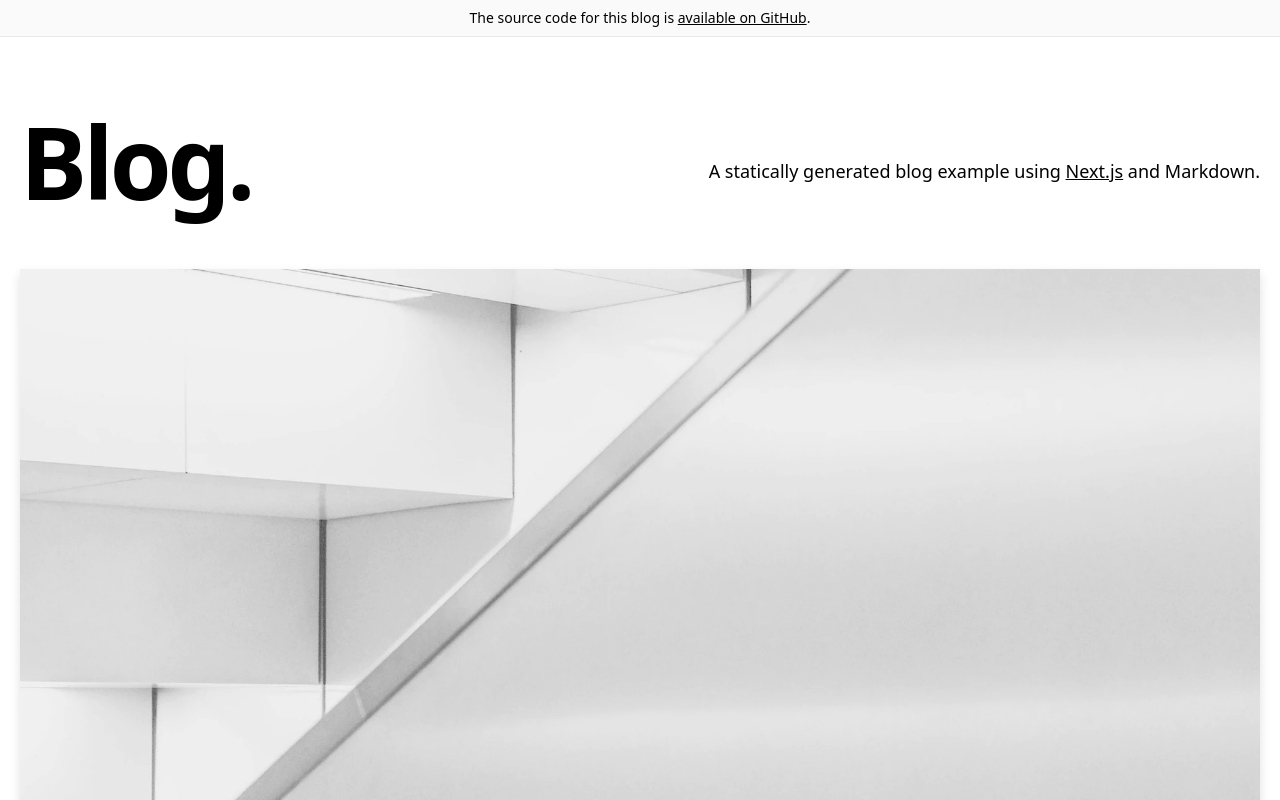
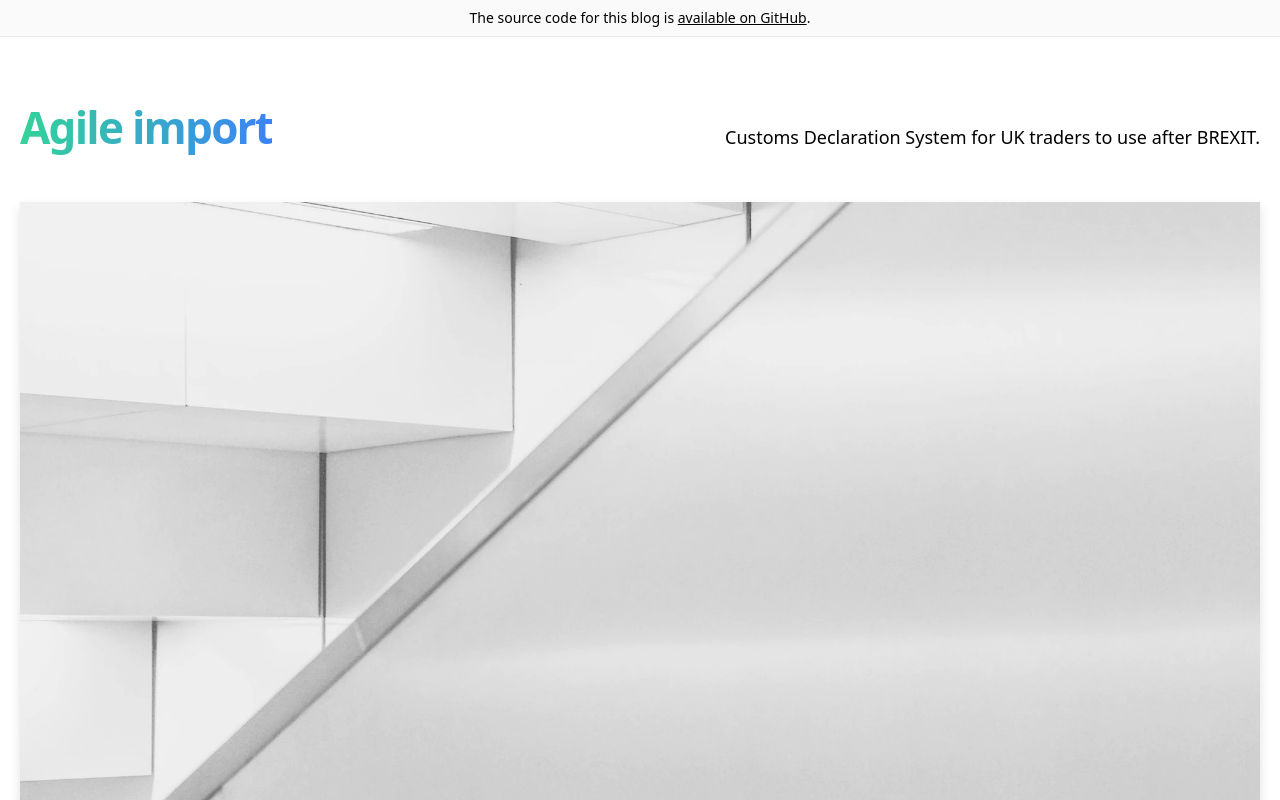
Before and after one commit to WaterlessPiano2/marketing, a Next.js app: page / in a window 1280 px wide. Shown: the top 800 px of the page. Built offline with nearby package versions, Linux system fonts and the light colour scheme.

Commit message:
Making it more Agile Import

```diff
--- a/components/alert.tsx
+++ b/components/alert.tsx
@@ -1,37 +1,36 @@
-import Container from './container'
-import cn from 'classnames'
-import { EXAMPLE_PATH } from '../lib/constants'
+import Container from "./container";
+import cn from "classnames";
 
 type Props = {
-  preview?: boolean
-}
+  preview?: boolean;
+};
 
 const Alert = ({ preview }: Props) => {
   return (
     <div
-      className={cn('border-b', {
-        'bg-accent-7 border-accent-7 text-white': preview,
-        'bg-accent-1 border-accent-2': !preview,
+      className={cn("border-b", {
+        "bg-accent-7 border-accent-7 text-white": preview,
+        "bg-accent-1 border-accent-2": !preview,
       })}
     >
       <Container>
         <div className="py-2 text-center text-sm">
           {preview ? (
             <>
-              This page is a preview.{' '}
+              This page is a preview.{" "}
               <a
                 href="/api/exit-preview"
                 className="underline hover:text-cyan duration-200 transition-colors"
               >
                 Click here
-              </a>{' '}
+              </a>{" "}
               to exit preview mode.
             </>
           ) : (
             <>
-              The source code for this blog is{' '}
+              The source code for this blog is{" "}
               <a
-                href={`https://github.com/vercel/next.js/tree/canary/examples/${EXAMPLE_PATH}`}
+                href={`https://github.com/Agile-Import/marketing`}
                 className="underline hover:text-success duration-200 transition-colors"
               >
                 available on GitHub
@@ -42,7 +41,7 @@ const Alert = ({ preview }: Props) => {
         </div>
       </Container>
     </div>
-  )
-}
+  );
+};
 
-export default Alert
+export default Alert;
--- a/components/footer.tsx
+++ b/components/footer.tsx
@@ -1,5 +1,4 @@
-import Container from './container'
-import { EXAMPLE_PATH } from '../lib/constants'
+import Container from "./container";
 
 const Footer = () => {
   return (
@@ -17,7 +16,7 @@ const Footer = () => {
               Read Documentation
             </a>
             <a
-              href={`https://github.com/vercel/next.js/tree/canary/examples/${EXAMPLE_PATH}`}
+              href={`https://github.com/Agile-Import/marketing`}
               className="mx-3 font-bold hover:underline"
             >
               View on GitHub
@@ -26,7 +25,7 @@ const Footer = () => {
         </div>
       </Container>
     </footer>
-  )
-}
+  );
+};
 
-export default Footer
+export default Footer;
--- a/components/header.tsx
+++ b/components/header.tsx
@@ -1,14 +1,19 @@
-import Link from 'next/link'
+import Link from "next/link";
 
 const Header = () => {
   return (
     <h2 className="text-2xl md:text-4xl font-bold tracking-tight md:tracking-tighter leading-tight mb-20 mt-8">
       <Link href="/">
-        <a className="hover:underline">Blog</a>
+        <a>
+          <div className="font-bold tracking-tighter leading-tight md:pr-8">
+            <span className=" bg-clip-text text-transparent bg-gradient-to-r from-green-400 to-blue-500">
+              Agile import
+            </span>
+          </div>
+        </a>
       </Link>
-      .
     </h2>
-  )
-}
+  );
+};
 
-export default Header
+export default Header;
--- a/components/intro.tsx
+++ b/components/intro.tsx
@@ -1,23 +1,17 @@
-import { CMS_NAME } from '../lib/constants'
 
 const Intro = () => {
   return (
     <section className="flex-col md:flex-row flex items-center md:justify-between mt-16 mb-16 md:mb-12">
-      <h1 className="text-6xl md:text-8xl font-bold tracking-tighter leading-tight md:pr-8">
-        Blog.
-      </h1>
-      <h4 className="text-center md:text-left text-lg mt-5 md:pl-8">
-        A statically generated blog example using{' '}
-        <a
-          href="https://nextjs.org/"
-          className="underline hover:text-success duration-200 transition-colors"
-        >
-          Next.js
-        </a>{' '}
-        and {CMS_NAME}.
+      <div className="text-4xl sm:text-6xl md:text-6xl la:text-8xl font-bold tracking-tighter leading-tight md:pr-8">
+        <span className="bg-clip-text text-transparent bg-gradient-to-r from-green-400 to-blue-500">
+          Agile import
+        </span>
+      </div>
+      <h4 className="text-center md:text-left text-lg la:text-lg mt-5 md:pl-4">
+        Customs Declaration System for UK traders to use after BREXIT.
       </h4>
     </section>
-  )
-}
+  );
+};
 
-export default Intro
+export default Intro;
--- a/components/meta.tsx
+++ b/components/meta.tsx
@@ -1,5 +1,5 @@
 import Head from 'next/head'
-import { CMS_NAME, HOME_OG_IMAGE_URL } from '../lib/constants'
+import { HOME_OG_IMAGE_URL } from '../lib/constants'
 
 const Meta = () => {
   return (
@@ -34,11 +34,11 @@ const Meta = () => {
       <link rel="alternate" type="application/rss+xml" href="/feed.xml" />
       <meta
         name="description"
-        content={`A statically generated blog example using Next.js and ${CMS_NAME}.`}
+        content={`Customs Declaration System (CDS) for UK traders to use after BREXIT.`}
       />
       <meta property="og:image" content={HOME_OG_IMAGE_URL} />
     </Head>
-  )
+  );
 }
 
 export default Meta
--- a/pages/index.tsx
+++ b/pages/index.tsx
@@ -5,7 +5,6 @@ import Intro from '../components/intro'
 import Layout from '../components/layout'
 import { getAllPosts } from '../lib/api'
 import Head from 'next/head'
-import { CMS_NAME } from '../lib/constants'
 import Post from '../types/post'
 
 type Props = {
@@ -19,7 +18,7 @@ const Index = ({ allPosts }: Props) => {
     <>
       <Layout>
         <Head>
-          <title>Next.js Blog Example with {CMS_NAME}</title>
+          <title>Customs Declaration System (CDS) for UK traders to use after BREXIT.</title>
         </Head>
         <Container>
           <Intro />
```
